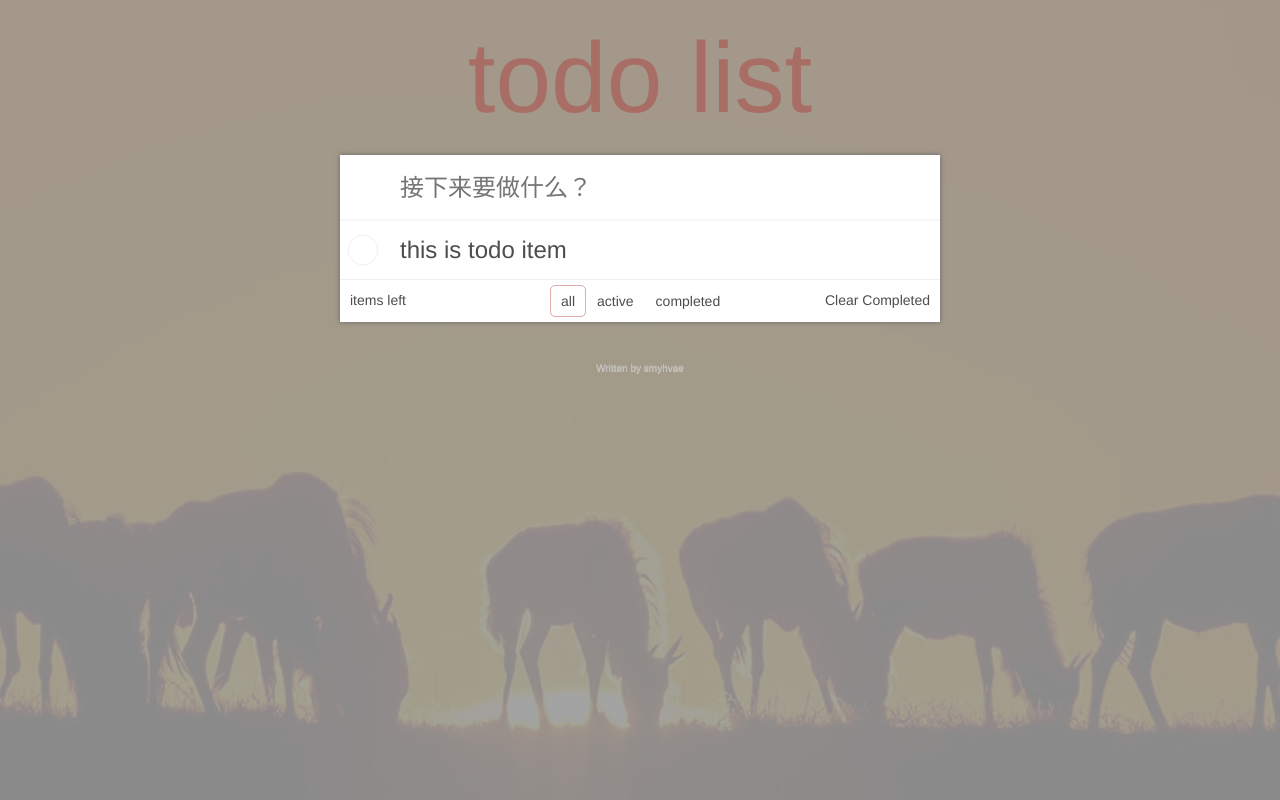
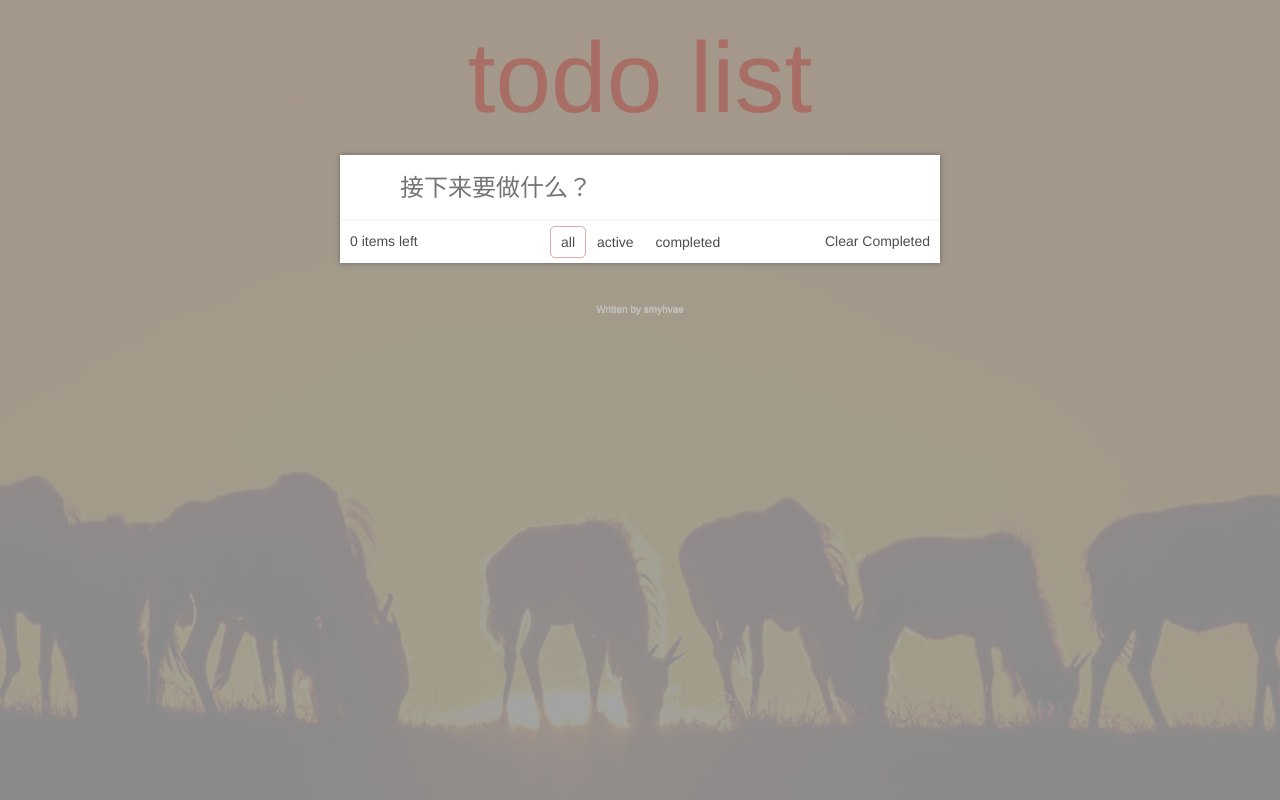
Before and after one commit to qianguyihao/vue-todo, a Vue app: page / in a window 1280 px wide. Built offline with nearby package versions, Linux system fonts and the light colour scheme; the HTML template or start-up script is replaced by a standard one.

Commit message:
add：实现todo应用的业务逻辑

```diff
--- a/src/todo/content.vue
+++ b/src/todo/content.vue
@@ -9,10 +9,28 @@
       class="input-add"
       autofocus="autofocus"
       placeholder="接下来要做什么？"
-      @keyup.enter="addTodo"
+      @keyup.enter="addTodoItem"
     >
-    <Item :todo="todo">    </Item>
-    <Tabs :filter="filter"> </Tabs>
+
+    <!-- 通过循环，将底部的 各个 item 遍历出来。疑问：第一个属性的含义是？ -->
+    <!-- 如果要删除某个item，可以通过 v-on:delItem 来监听子组件的删除操作，并传入id -->
+    <Item
+      :todo="todo"
+      v-for="todo in filteredTodos"
+      :key="todo.id"
+      @delItem="delTodoItem"
+    >
+    </Item>
+
+
+    <Tabs
+      :filter="filter"
+      :todoDatas="todoDatas"
+      @toggle="toggleFilter"
+      @clearAllCompleted="clearAllCompleted"
+    >
+
+    </Tabs>
 
   </section>
 </template>
@@ -20,23 +38,55 @@
 <script>
 import Item from "./item.vue";
 import Tabs from "./tabs.vue";
+
+let id = 0;
 export default {
   data() {
     return {
-      todo: {
-        id: 0,
-        content: "this is todo item",
-        completed: false
-      },
-      filter:'all'
+      todoDatas: [],
+      filter: "all"
     };
   },
   components: {
     Item, //自定义的子组件 Item
     Tabs //自定义的子组件 tabs
   },
-
-  methods: {}
+  computed: {
+    //已经被过滤过的todos
+    filteredTodos() {
+      //情况一：显示全部的items
+      if (this.filter === "all") {
+        return this.todoDatas;
+      }
+      //情况二：
+      const completed = this.filter === "completed";
+      return this.todoDatas.filter(todo => completed === todo.completed);
+    }
+  },
+  methods: {
+    addTodoItem(e) {
+      //e 指的是 event 对象
+      this.todoDatas.unshift({
+        //unshift()：在在数组的最前面插入一个item
+        id: id++, //每个item都有一个id。最开始的时候，id为0，新来的item，让id加一
+        content: e.target.value.trim(), //获取输入框中的内容
+        completed: false //新的item，默认都是未完成的状态
+      });
+      e.target.value = ""; //item添加完成后，清空输入框
+    },
+    delTodoItem(id) {
+      this.todoDatas.splice(
+        this.todoDatas.findIndex(todo => todo.id === id),
+        1
+      ); //通过数组的 splice方法，删除item
+    },
+    toggleFilter(state) {
+      this.filter = state;
+    },
+    clearAllCompleted() {
+      this.todoDatas = this.todoDatas.filter(todo => !todo.completed); //给todoDatas赋一个过滤之后的新的值
+    }
+  }
 };
 </script>
 
--- a/src/todo/item.vue
+++ b/src/todo/item.vue
@@ -1,7 +1,7 @@
 <template>
-  <!-- 已经在输入框下方列出来的list/item。  -->
-  <!-- class 通过 v-bind 的写法。里面可以传数组。数组里的第二个参数表示，要么加 class = completed，那么不加-->
-  <div :class="['todo-item', todo.completed ? 'completed' : '']">
+  <!-- 已经在输入框下方列出来的单个item。  -->
+  <!-- class 通过 v-bind 的写法。里面可以传数组。数组里的第二个参数表示，要么加 class = completed，要么不加-->
+  <div :class="['list-item', todo.completed ? 'completed' : '']">
     <!-- item 左侧的checkbox标签。代表的是 todo.completed 里的值 -->
     <input
       type="checkbox"
@@ -13,7 +13,7 @@
     <label>{{todo.content}}</label>
 
     <!-- item 右侧的 叉叉 -->
-    <button class="destory" @click="deleteTodo"></button>
+    <button class="destory" @click="deleteTodoItem"></button>
   </div>
 </template>
 
@@ -26,7 +26,9 @@ export default {
     }
   },
   methods: {
-    deleteTodo() {}
+    deleteTodoItem() {
+      this.$emit('delItem',this.todo.id); //通过 emit，将删除操作传递给父组件
+    }
   }
 };
 </script>
@@ -34,7 +36,7 @@ export default {
 
 // item的样式比较多，要详细看看
 <style lang="stylus" scoped>
-.todo-item {
+.list-item {
   position: relative;
   background-color: #fff;
   font-size: 24px;
--- a/src/todo/tabs.vue
+++ b/src/todo/tabs.vue
@@ -2,7 +2,7 @@
 <!-- content中的按钮部分：all、active、completed、clear completed 这些按钮 -->
   <div class="helper">
     <span class="left">{{unFinishedTodoLength}} items left</span>
-    <!-- 【重要】all、active、completed这三个tab，我们只用一个span即可，通过 v-for的形式将数组展现出来 -->
+    <!-- 【重要】all、active、completed这三个tab，我们只用一个span标签即可，通过 v-for的形式将数组展现出来 -->
     <span class="tabs">
       <!-- （1）通过 v-for 的形式展现三个tab-->
       <!-- （2）加上 :key 属性，去复用节点 -->
@@ -10,14 +10,14 @@
       <!-- （4）最后，加上 click 事件，将 state传给组件 -->
       <span
         v-for="state in states"
-       :key="state"
+        :key="state"
         :class="[state, filter === state ? 'actived' : '']"
         @click="toggleFilter(state)"
       >
         {{state}}
       </span>
     </span>
-    <!-- clear completed 这个按钮 -->
+    <!-- 标签：clear completed 这个按钮 -->
     <span class="clear" @click="clearAllCompleted">Clear Completed</span>
   </div>
 </template>
@@ -29,6 +29,10 @@ export default {
     filter: {
       type: String,
       required: true
+    },
+    todoDatas:{
+      type:Array,
+      required:true
     }
   },
   data() {
@@ -36,11 +40,19 @@ export default {
       states: ["all", "active", "completed"]
     };
   },
-
+  computed:{
+    unFinishedTodoLength(){
+      // filter之后，会得到一个新的数组。将新数组的长度返回，然后就可以在上方的 class="left" 标签中使用
+      return this.todoDatas.filter(todo => !todo.computed).length
+    }
+  },
   methods: {
     clearAllCompleted() {
+      this.$emit('clearAllCompleted');
+
     },
     toggleFilter(state) {
+      this.$emit('toggle',state);  //传递出去的值，就是下一个 filter 的状态
     }
   }
 };
```
Also changed, not shown: 1 other file (tests, documents, lock files or other folders).
